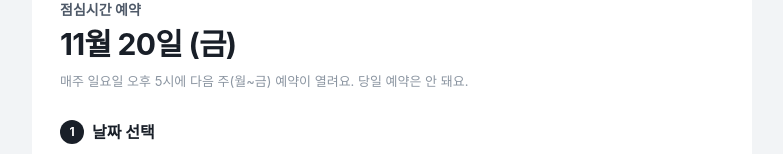
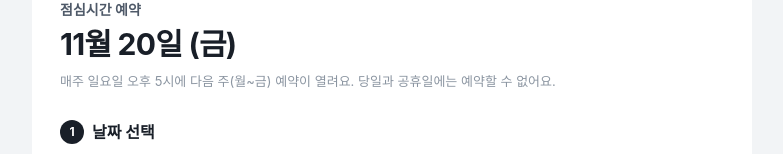
Before and after one commit to goldmin00627/gym-reservation, a plain HTML site: page public/index.html in a window 1280 px wide. Shown: the part 514-668 px from the top of the page, without its empty margins (248-1031 px from the left). Drawn offline with nearby package versions, Linux system fonts and the light colour scheme; a web font is replaced by a local one.

Commit message:
관리자 데모 비밀번호 변경 및 2026–2027 공휴일 예약 차단

```diff
--- a/public/index.html
+++ b/public/index.html
@@ -548,7 +548,7 @@ const store = {
 const IN_GAS = typeof google !== 'undefined' && !!(google.script && google.script.run);
 const HAS_URL = /^https:\/\/script\.google\.com\/macros\//.test(CONFIG.GAS_URL.trim());
 const isConnected = () => IN_GAS || HAS_URL;
-const DEMO_PASSWORD = '1234'; // 데모 모드 전용 (실제 비밀번호는 Code.gs)
+const DEMO_PASSWORD = '0108'; // 데모 모드 전용 (실제 비밀번호는 Code.gs)
 const sleep = (ms) => new Promise((r) => setTimeout(r, ms));
 const esc = (s) => String(s ?? '').replace(/[&<>"']/g, (c) => ({ '&': '&amp;', '<': '&lt;', '>': '&gt;', '"': '&quot;', "'": '&#39;' }[c]));
 
@@ -582,8 +582,60 @@ function openWeek() {
   const nextOpen = addDays(openDay, 7);
   return { today, days, nextOpenLabel: `${fmtDate(nextOpen)} ${openHourLabel()}` };
 }
+// 대한민국 공휴일 및 대체공휴일, 2026–2027. 임시공휴일 추가 지정 시 갱신 필요.
+// https://astro.kasi.re.kr/life/post/calendarData?year=2026
+// https://astro.kasi.re.kr/life/post/calendarData?year=2027
+const PUBLIC_HOLIDAYS = {
+  "2026-01-01": "신정",
+  "2026-02-16": "설날 연휴",
+  "2026-02-17": "설날 연휴",
+  "2026-02-18": "설날 연휴",
+  "2026-03-01": "삼일절",
+  "2026-03-02": "대체공휴일(삼일절)",
+  "2026-05-05": "어린이날",
+  "2026-05-24": "부처님오신날",
+  "2026-05-25": "대체공휴일(부처님오신날)",
+  "2026-06-03": "전국동시지방선거",
+  "2026-06-06": "현충일",
+  "2026-07-17": "제헌절",
+  "2026-08-15": "광복절",
+  "2026-08-17": "대체공휴일(광복절)",
+  "2026-09-24": "추석 연휴",
+  "2026-09-25": "추석 연휴",
+  "2026-09-26": "추석 연휴",
+  "2026-10-03": "개천절",
+  "2026-10-05": "대체공휴일(개천절)",
+  "2026-10-09": "한글날",
+  "2026-12-25": "성탄절",
+  "2027-01-01": "신정",
+  "2027-02-06": "설날 연휴",
+  "2027-02-07": "설날 연휴",
+  "2027-02-08": "설날 연휴",
+  "2027-02-09": "대체공휴일(설날)",
+  "2027-03-01": "삼일절",
+  "2027-05-01": "노동절",
+  "2027-05-03": "대체공휴일(노동절)",
+  "2027-05-05": "어린이날",
+  "2027-05-13": "부처님오신날",
+  "2027-06-06": "현충일",
+  "2027-07-17": "제헌절",
+  "2027-07-19": "대체공휴일(제헌절)",
+  "2027-08-15": "광복절",
+  "2027-08-16": "대체공휴일(광복절)",
+  "2027-09-14": "추석 연휴",
+  "2027-09-15": "추석 연휴",
+  "2027-09-16": "추석 연휴",
+  "2027-10-03": "개천절",
+  "2027-10-04": "대체공휴일(개천절)",
+  "2027-10-09": "한글날",
+  "2027-10-11": "대체공휴일(한글날)",
+  "2027-12-25": "성탄절",
+  "2027-12-27": "대체공휴일(성탄절)"
+};
+
 function dateError(date, week, closed) {
   if (!/^\d{4}-\d{2}-\d{2}$/.test(String(date || ''))) return '예약할 날짜를 선택하세요.';
+  if (PUBLIC_HOLIDAYS[date]) return `${PUBLIC_HOLIDAYS[date]}에는 예약할 수 없습니다.`;
   if (date <= week.today) return '지난 날짜나 오늘은 예약할 수 없습니다.';
   if (!week.days.includes(date)) return `아직 예약할 수 없는 날짜입니다. 다음 주 예약은 ${week.nextOpenLabel}에 열립니다.`;
   if (closed[date]) return `${fmtDate(date)}은 체육관을 열지 않습니다.`;
@@ -841,7 +893,7 @@ function demoMine(db, p) {  // 취소·인원 수정 가능한 내 예약
 const demoServer = {
   public() {
     const db = demoDb(); const week = openWeek(); const closed = db.closures || {};
-    const days = week.days.map((d) => ({ date: d, past: d <= week.today, closed: !!closed[d], closedMemo: closed[d] ? closed[d].memo : '', occupancy: occupancyOf(activeOn(db, d)) }));
+    const days = week.days.map((d) => ({ date: d, past: d <= week.today, closed: !!PUBLIC_HOLIDAYS[d] || !!closed[d], closedMemo: PUBLIC_HOLIDAYS[d] || (closed[d] ? closed[d].memo : ''), occupancy: occupancyOf(activeOn(db, d)) }));
     return { ok: true, today: week.today, days, nextOpen: week.nextOpenLabel, restCapacity: db.settings.restCapacity, notices: db.settings.notices };
   },
   login(p) { demoCheckPw(p); return { ok: true }; },
@@ -1108,7 +1160,7 @@ function dayState(d) {
   const x = dayInfo(d);
   if (!x || d < state.pub.today) return 'past';
   if (d === state.pub.today) return 'today';
-  if (x.closed) return 'closed';
+  if (PUBLIC_HOLIDAYS[d] || x.closed) return 'closed';
   return 'open';
 }
 const FROZEN_LABEL = { past: '지난 날짜예요', today: '오늘은 예약할 수 없어요', closed: '체육관을 열지 않는 날이에요' };
@@ -1166,12 +1218,12 @@ function renderDates() {
   const days = state.pub.days || [];
   const sel = state.pub.date;
   el.reserveTitle.textContent = sel ? fmtDate(sel) : '불러오는 중';
-  el.openRule.textContent = `매주 ${WD[CONFIG.OPEN_WEEKDAY]}요일 ${openHourLabel()}에 다음 주(월~금) 예약이 열려요. 당일 예약은 안 돼요.`;
+  el.openRule.textContent = `매주 ${WD[CONFIG.OPEN_WEEKDAY]}요일 ${openHourLabel()}에 다음 주(월~금) 예약이 열려요. 당일과 공휴일에는 예약할 수 없어요.`;
   el.dateChips.innerHTML = days.map((x) => {
     const st = dayState(x.date);
     const on = x.date === sel;
     const people = Object.values(x.occupancy || {}).reduce((n, o) => n + (o.people || 0), 0);
-    const label = st === 'open' ? (people ? `${people}명` : '예약 가능') : st === 'today' ? '오늘' : st === 'closed' ? '휴관' : '지남';
+    const label = st === 'open' ? (people ? `${people}명` : '예약 가능') : st === 'today' ? '오늘' : st === 'closed' ? (PUBLIC_HOLIDAYS[x.date] ? '공휴일' : '휴관') : '지남';
     const look = on ? (st === 'open' ? 'bg-brand text-white' : 'bg-sub text-white')
       : st === 'open' ? 'bg-card text-ink shadow-[inset_0_0_0_2px_rgb(var(--line))] hover:shadow-[inset_0_0_0_2px_rgb(var(--brand)/.5)]'
       : st === 'closed' ? 'closed bg-field text-mute' : 'bg-field text-mute';
@@ -1187,7 +1239,7 @@ function renderDates() {
   const parts = [];
   let tone = 'bg-field text-sub';
   if (st === 'closed') {
-    const memo = (dayInfo(sel) || {}).closedMemo;
+    const memo = PUBLIC_HOLIDAYS[sel] || (dayInfo(sel) || {}).closedMemo;
     parts.push(`이 날은 체육관을 열지 않아요${memo ? ` (${esc(memo)})` : ''}.`);
     tone = 'bg-badsoft text-bad';
   } else if (st === 'past') parts.push('지난 날짜예요. 예약할 수 없어요.');
```
Also changed, not shown: 1 other file.
